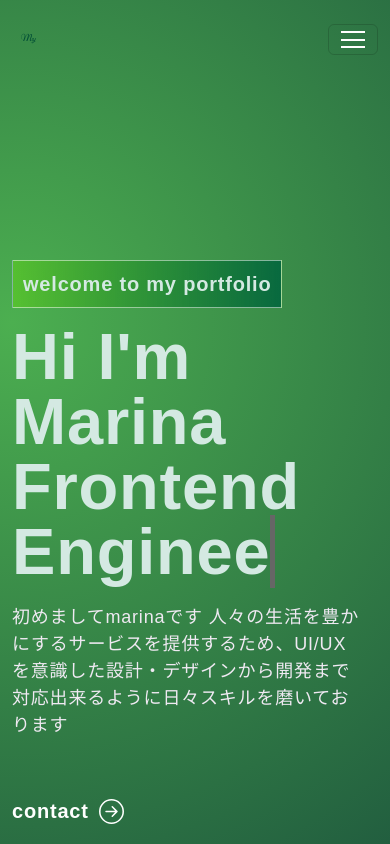
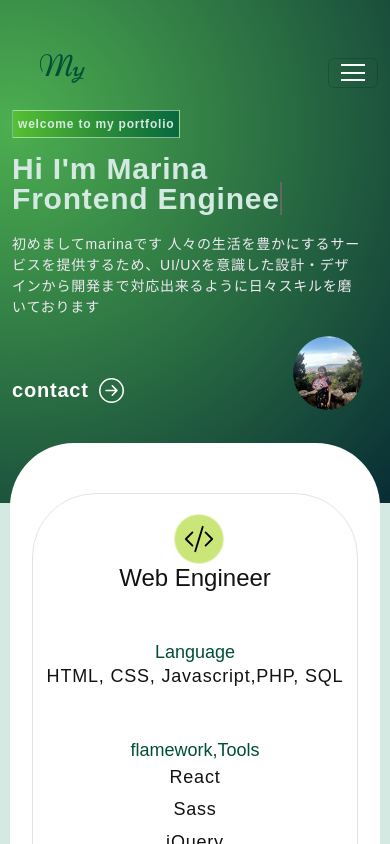
Before and after one commit to marinayam/portfolio, a React (Create React App) app: page / in a window 390 px wide. Shown: the top 844 px of the page. Built offline with nearby package versions, Linux system fonts and the light colour scheme.

Commit message:
responsive 修正

```diff
--- a/src/components/contact/contact.css
+++ b/src/components/contact/contact.css
@@ -18,7 +18,7 @@
     margin: 5px;
   }
   .contact__container {
-    padding: 0px 10px;
+    padding: 20px 10px;
     margin: 5px;
   }
   .red{
--- a/src/components/navbar/navbar.css
+++ b/src/components/navbar/navbar.css
@@ -6,13 +6,34 @@ nav.navbar {
   z-index: 9999;
   transition:  0.32s ease-in-out;
 }
+@media (max-width: 991px){
+  .navbar-collapse {
+  background:-moz-radial-gradient(circle at 3% 25%, rgba(76, 175, 80, 1) 0%, rgba(8, 45, 53, 1) 100%);
+  background:-webkit-radial-gradient(circle at 3% 25%, rgba(76, 175, 80, 1) 0%, rgba(8, 45, 53, 1) 100%);
+  background:-o-radial-gradient(circle at 3% 25%, rgba(76, 175, 80, 1) 0%, rgba(8, 45, 53, 1) 100%);
+  background:-ms-radial-gradient(circle at 3% 25%, rgba(76, 175, 80, 1) 0%, rgba(8, 45, 53, 1) 100%);
+  background:radial-gradient(circle at 3% 25%, rgba(76, 175, 80, 1) 0%, rgba(8, 45, 53, 1) 100%);
+  height: 230px;
+  border-radius: 15px;
+  padding:20px;
+  margin-bottom: 50px ;
+  }
+}
 nav.navbar.scrolled {
   padding: 0;
   margin-bottom: -50px ;
   background: rgba(0, 0, 0, 0.85);
 }
 nav.navbar a.navbar-brand {
-    width: 9%;
+  width: 10%;
+}
+.container img{
+  width: 120px;
+}
+@media(max-width: 768px){
+  .container img{
+    width: 100px;
+  }
 }
 nav.navbar .navbar-nav .nav-link.navbar-link {
   font-weight: 400;
@@ -20,8 +41,15 @@ nav.navbar .navbar-nav .nav-link.navbar-link {
   letter-spacing: 0.8px;
   padding: 0 25px;
   font-size: 18px;
-  opacity: 0.75;
+  opacity: 0.95;
 }
+@media (max-width: 991px){
+  nav.navbar .navbar-nav .nav-link.navbar-link {
+
+    margin-top:10px;
+    }
+}
+
 nav.navbar .navbar-nav a.nav-link.navbar-link:hover,
 nav.navbar .navbar-nav a.nav-link.navbar-link.active {
     opacity: 1;
@@ -30,6 +58,15 @@ span.navbar-text {
     display: flex;
     align-items: center;
 }
+@media (max-width: 991px){
+  .navbar-text {
+    padding-top:50px;
+  }
+  .navbar-text span{
+    font-size: 15px;
+  }
+}
+
 .social-icon {
   display: inline-block;
   margin-left: 14px;
@@ -46,6 +83,7 @@ span.navbar-text {
   line-height: 1;
   border: 1px solid rgba(255, 255, 255, 0.5);
 }
+
 .social-icon a::before {
   content: "";
   width: 42px;
@@ -64,9 +102,11 @@ span.navbar-text {
   z-index: 1;
   transition: 0.3s ease-in-out;
 }
+
 .social-icon a:hover img {
   filter: brightness(0) saturate(100%) invert(0%) sepia(7%) saturate(98%) hue-rotate(346deg) brightness(95%) contrast(86%);
 }
+
 .navbar-text button {
   font-weight: 700;
   color: #fff;
@@ -78,10 +118,14 @@ span.navbar-text {
   background-color: transparent;
   transition: 0.3s ease-in-out;
 }
+@media (max-width: 991px){
+  .navbar-text button {
+    padding: 8px 12px;
+  }
+}
 .navbar-text button {
   z-index: 1;
   color: #fff;
-
 }
 .navbar-text button::before {
   content: "";
@@ -103,10 +147,12 @@ span.navbar-text {
   height: 100%;
   position: absolute;
 }
+
+
 nav.navbar .navbar-toggler:active,
 nav.navbar .navbar-toggler:focus {
-	outline: none;
-    box-shadow: none;
+  outline: none;
+  box-shadow: none;
 }
 nav.navbar .navbar-toggler-icon {
   width: 24px;
@@ -146,5 +192,5 @@ nav.navbar .navbar-toggler[aria-expanded="true"] .navbar-toggler-icon:before {
   height: 2px;
 }
 nav.navbar .navbar-toggler[aria-expanded="true"] .navbar-toggler-icon {
-  border-color: transparent;
+  border-color: #fff;
 }
--- a/src/containers/header/header.css
+++ b/src/containers/header/header.css
@@ -4,12 +4,22 @@
   background-position: top center;
   background-size: cover;
   background-repeat: no-repeat;
-
   background:-moz-radial-gradient(circle at 3% 25%, rgba(76, 175, 80, 1) 0%, rgba(8, 45, 53, 1) 100%);
   background:-webkit-radial-gradient(circle at 3% 25%, rgba(76, 175, 80, 1) 0%, rgba(8, 45, 53, 1) 100%);
   background:-o-radial-gradient(circle at 3% 25%, rgba(76, 175, 80, 1) 0%, rgba(8, 45, 53, 1) 100%);
   background:-ms-radial-gradient(circle at 3% 25%, rgba(76, 175, 80, 1) 0%, rgba(8, 45, 53, 1) 100%);
   background:radial-gradient(circle at 3% 25%, rgba(76, 175, 80, 1) 0%, rgba(8, 45, 53, 1) 100%);
+}
+
+@media (max-width: 1024px) {
+  .header{
+    padding: 160px 0 100px 0;
+  }
+}
+@media (max-width: 425px) {
+  .header{
+    padding: 110px 0 80px 0;
+  }
 }
 
 .header .tagline {
@@ -22,13 +32,31 @@
   margin-bottom: 16px;
   display: inline-block;
 }
+@media (max-width: 1024px) {
+  .header .tagline {
+  padding: 4px 5px;
+  font-size: 12px;
+  margin-bottom: 16px;
+  }
+}
 .header h1 {
-  font-size: 65px;
+  font-size: 45px;
   font-weight: 700;
   letter-spacing: 0.8px;
   line-height: 1;
   margin-bottom: 20px;
   display: block;
+}
+
+@media (max-width: 768px) {
+  .header h1 {
+    font-size: 30px;
+  }
+}
+@media (max-width: 320px) {
+  .header h1 {
+    font-size: 25px;
+  }
 }
 .header p {
   color: #efe9f2;
@@ -36,6 +64,16 @@
   letter-spacing: 0.8px;
   line-height: 1.5em;
   width: 96%;
+}
+@media (max-width: 768px) {
+  .header p {
+    font-size: 14px;
+  }
+}
+@media (max-width: 320px) {
+  .header p {
+    font-size: 12px;
+  }
 }
 .header button {
   color: #fff;
@@ -58,7 +96,15 @@
 .header img {
   animation: updown 3s linear infinite;
 }
-@keyframes updown {
+@media (max-width: 767px) {
+  .header img {
+    width:40%;
+    display: block;
+    margin: -80px 0 0 auto;
+  }
+}
+@media (min-width: 768px) {
+  @keyframes updown {
     0% {
         transform: translateY(-20px);
     }
@@ -68,7 +114,10 @@
     100% {
         transform: translateY(-20px);
     }
+  }
 }
+
+
 .txt-rotate > .wrap {
   border-right: 0.08em solid #666;
 }
```
